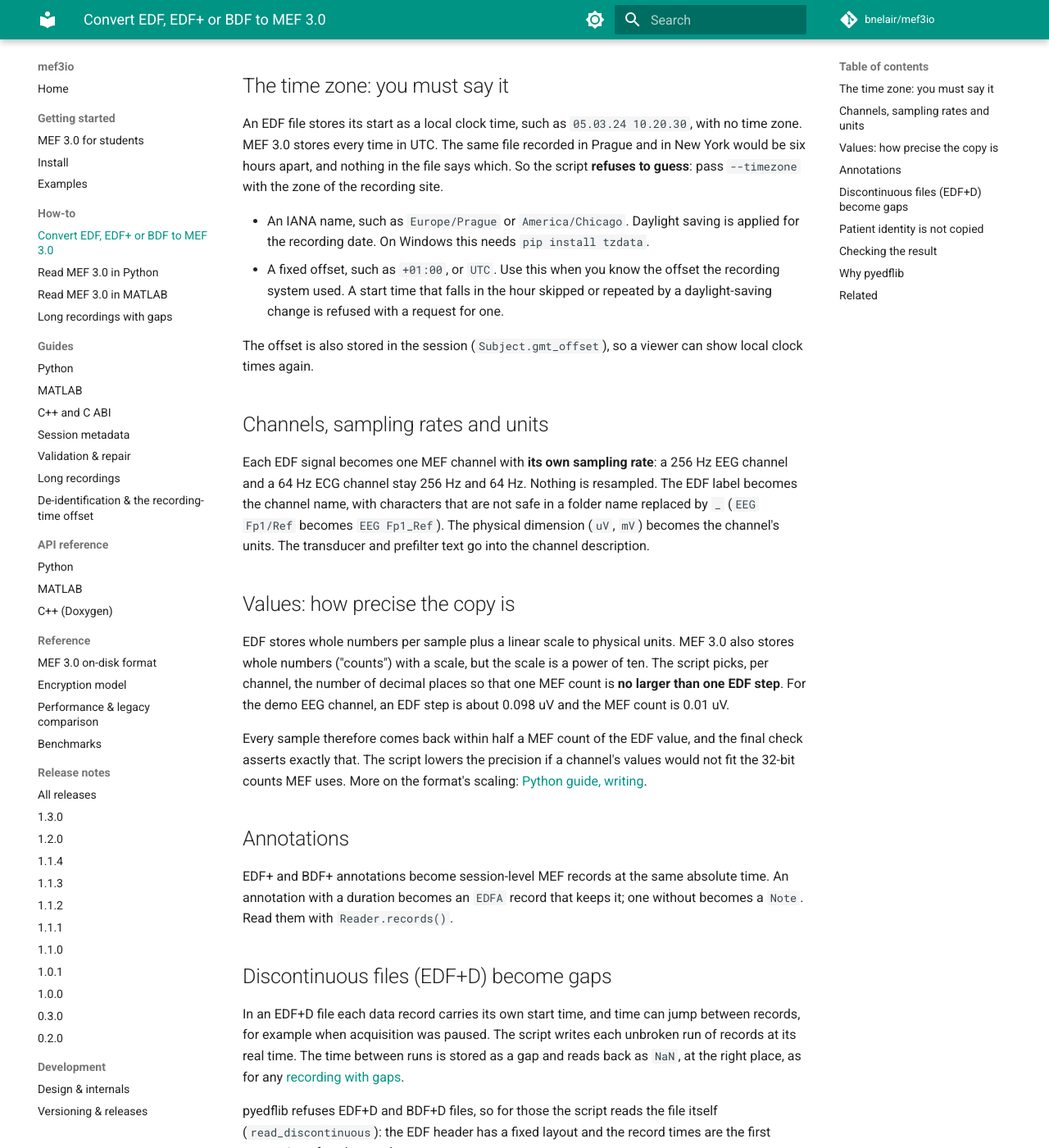
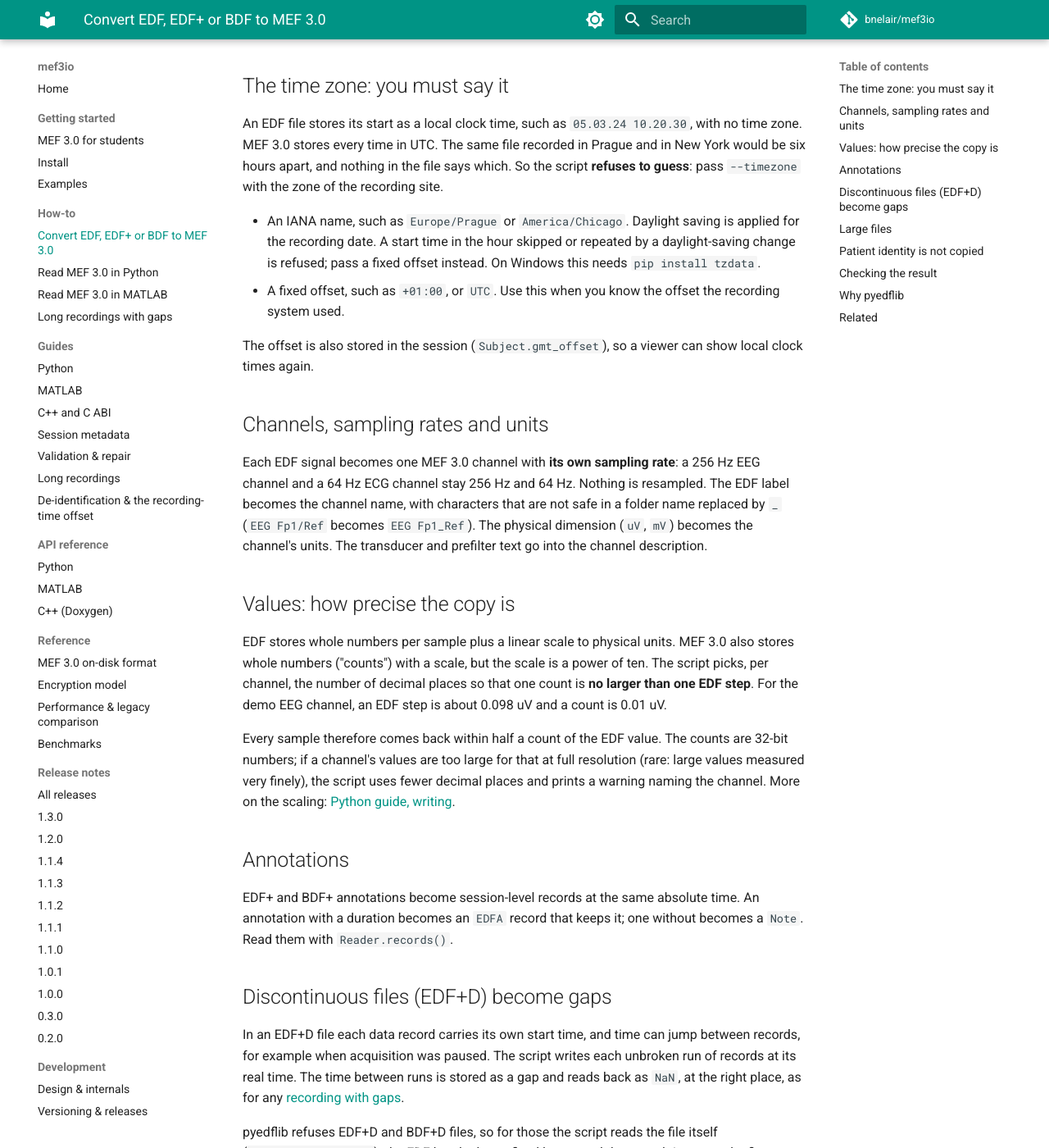
Before and after one commit to bnelair/mef3io, an MkDocs documentation site: the page built from docs/howto/edf_to_mef.md, in a window 1280 px wide and 1400 px high, scrolled down 600 px. Shown: the whole window at 82% size. Built offline with MkDocs 1.6.1 and Material for MkDocs 9.7.7, drawn with Linux system fonts in a browser that asks for light colours; comment, search, counter and statistics services are not loaded; some of the changed text lies outside the part shown.

Commit message:
Review round 1: stream EDF conversion per chunk, stronger verify, doc fixes
- Convert and verify one channel at a time in 10-minute pieces (memory no
  longer grows with the recording); EDF+D reader reads records on access.
- Inverted polarity (negative gain) keeps full resolution; precision lowered
  only with a printed warning; verify asserts the stored count is no coarser
  than the EDF step unless warned; values outside the header range refused.
- nrec = -1 counted from file size; truncated files raise a clear error.
- Offsets accept +1, Z; help text says +HH:MM.
- Tests: EDF+D/BDF+D reader vs pyedflib, inverted polarity, lowered
  precision, chunking, unfinished/truncated files, offsets.
- Docs: closed-Reader snippet fixed, "MEF 3.0" naming, version notes for
  inspect and the [edf] extra (install line works on any version),
  install.md lists [edf], wording fixes.

Co-Authored-By: Claude Opus 5.5 <noreply@anthropic.com>
Claude-Session: https://claude.ai/code/session_01PWYBRHqzczzUfo99eFKLmQ

````diff
--- a/docs/howto/edf_to_mef.md
+++ b/docs/howto/edf_to_mef.md
@@ -5,7 +5,7 @@ description: "Convert an EDF, EDF+ or BDF recording to MEF 3.0 with mef3io and p
 # Convert EDF, EDF+ or BDF to MEF 3.0
 
 ```bash
-pip install "mef3io[edf]"     # mef3io plus pyedflib, the EDF reader
+pip install mef3io pyedflib   # pyedflib reads EDF; from mef3io 1.3: pip install "mef3io[edf]"
 python 12_edf_to_mef.py recording.edf recording.mefd --timezone Europe/Prague
 ```
 
@@ -13,7 +13,7 @@ The script is
 [`examples/12_edf_to_mef.py`](https://github.com/bnelair/mef3io/blob/main/examples/12_edf_to_mef.py).
 Run it without arguments to convert a small demo file first. It prints each
 channel and ends with `verified` once it has read the new session back and
-compared it with the EDF file:
+checked it against the values it reads from the EDF file:
 
 ```text
 EEG Fp1: 256 Hz, uV, stored to 0.01 uV
@@ -42,19 +42,18 @@ nothing in the file says which. So the script **refuses to guess**: pass
 `--timezone` with the zone of the recording site.
 
 - An IANA name, such as `Europe/Prague` or `America/Chicago`. Daylight saving
-  is applied for the recording date. On Windows this needs
-  `pip install tzdata`.
+  is applied for the recording date. A start time in the hour skipped or
+  repeated by a daylight-saving change is refused; pass a fixed offset
+  instead. On Windows this needs `pip install tzdata`.
 - A fixed offset, such as `+01:00`, or `UTC`. Use this when you know the
-  offset the recording system used. A start time that falls in the hour
-  skipped or repeated by a daylight-saving change is refused with a request
-  for one.
+  offset the recording system used.
 
 The offset is also stored in the session (`Subject.gmt_offset`), so a viewer
 can show local clock times again.
 
 ## Channels, sampling rates and units
 
-Each EDF signal becomes one MEF channel with **its own sampling rate**: a
+Each EDF signal becomes one MEF 3.0 channel with **its own sampling rate**: a
 256 Hz EEG channel and a 64 Hz ECG channel stay 256 Hz and 64 Hz. Nothing is
 resampled. The EDF label becomes the channel name, with characters that are
 not safe in a folder name replaced by `_` (`EEG Fp1/Ref` becomes
@@ -66,19 +65,20 @@ units. The transducer and prefilter text go into the channel description.
 EDF stores whole numbers per sample plus a linear scale to physical units.
 MEF 3.0 also stores whole numbers ("counts") with a scale, but the scale is a
 power of ten. The script picks, per channel, the number of decimal places so
-that one MEF count is **no larger than one EDF step**. For the demo EEG
-channel, an EDF step is about 0.098 uV and the MEF count is 0.01 uV.
+that one count is **no larger than one EDF step**. For the demo EEG channel,
+an EDF step is about 0.098 uV and a count is 0.01 uV.
 
-Every sample therefore comes back within half a MEF count of the EDF value,
-and the final check asserts exactly that. The script lowers the precision if
-a channel's values would not fit the 32-bit counts MEF uses. More on the
-format's scaling: [Python guide, writing](../python.md#writing).
+Every sample therefore comes back within half a count of the EDF value. The
+counts are 32-bit numbers; if a channel's values are too large for that at
+full resolution (rare: large values measured very finely), the script uses
+fewer decimal places and prints a warning naming the channel. More on the
+scaling: [Python guide, writing](../python.md#writing).
 
 ## Annotations
 
-EDF+ and BDF+ annotations become session-level MEF records at the same
-absolute time. An annotation with a duration becomes an `EDFA` record that
-keeps it; one without becomes a `Note`. Read them with `Reader.records()`.
+EDF+ and BDF+ annotations become session-level records at the same absolute
+time. An annotation with a duration becomes an `EDFA` record that keeps it;
+one without becomes a `Note`. Read them with `Reader.records()`.
 
 ## Discontinuous files (EDF+D) become gaps
 
@@ -89,8 +89,14 @@ is stored as a gap and reads back as `NaN`, at the right place, as for any
 [recording with gaps](long_recordings.md).
 
 pyedflib refuses EDF+D and BDF+D files, so for those the script reads the
-file itself (`read_discontinuous`): the EDF header has a fixed layout and the
+file itself (`open_discontinuous`): the EDF header has a fixed layout and the
 record times are the first annotation of each record.
+
+## Large files
+
+The script converts one channel at a time, in pieces of ten minutes
+(`CHUNK_SECONDS`), so a recording of days needs no more memory than a short
+one. The check at the end reads the same way.
 
 ## Patient identity is not copied
 
@@ -107,10 +113,13 @@ annotation text and file names can identify a person too. See
 
 ## Checking the result
 
-`verify()` reopens the session and checks, per channel, that every sample is
-within half a MEF count of the EDF value, that gaps are exactly where the
-EDF+D record times put them, and that every annotation was written. You can
-also look at the session without reading any samples:
+`verify()` reads the EDF file again and the new session, piece by piece, and
+checks per channel that every sample is within half a count of the EDF value
+at the same time, that each count is no coarser than the EDF step (unless a
+warning said so), that no extra samples fill a gap, and that every annotation
+was written. It uses the script's own EDF reading, so it confirms the
+conversion, not the EDF reader. With mef3io 1.3 or later you can also look at
+the session without reading any samples:
 
 ```bash
 python -m mef3io inspect recording.mefd
@@ -119,8 +128,8 @@ python -m mef3io inspect recording.mefd
 ## Why pyedflib
 
 The script reads EDF with [pyedflib](https://github.com/holgern/pyedflib), a
-small, maintained wrapper around the EDFlib C library. It is installed only
-with the `[edf]` extra, never by `pip install mef3io`. It reads EDF, EDF+ and
+small, maintained wrapper around the EDFlib C library. mef3io never installs
+it by itself: `pip install pyedflib`, or the `[edf]` extra from mef3io 1.3. It reads EDF, EDF+ and
 BDF, keeps each channel at its own sampling rate, and gives the stored whole
 numbers, so the conversion controls the scaling itself.
 [MNE-Python](https://mne.tools) also reads EDF and is the better choice for
````
Also changed, not shown: other parts of docs/howto/edf_to_mef.md (+1 -1 lines), docs/howto/long_recordings.md (+7 -4 lines), docs/howto/read_matlab.md (+3 -2 lines), docs/howto/read_python.md (+3 -2 lines), docs/install.md (+1 -0 lines), 2 other files.
